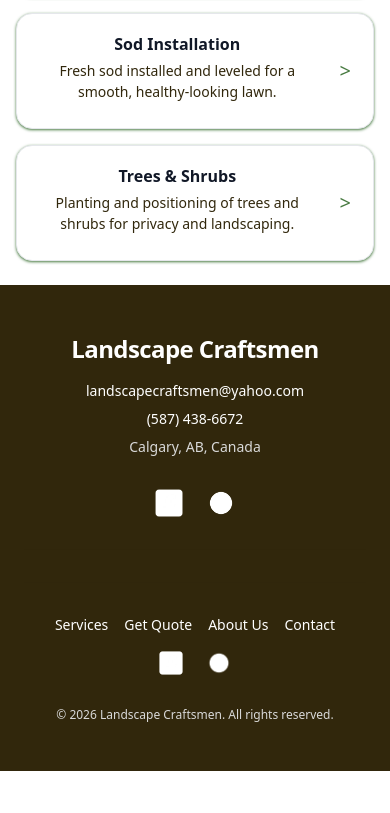
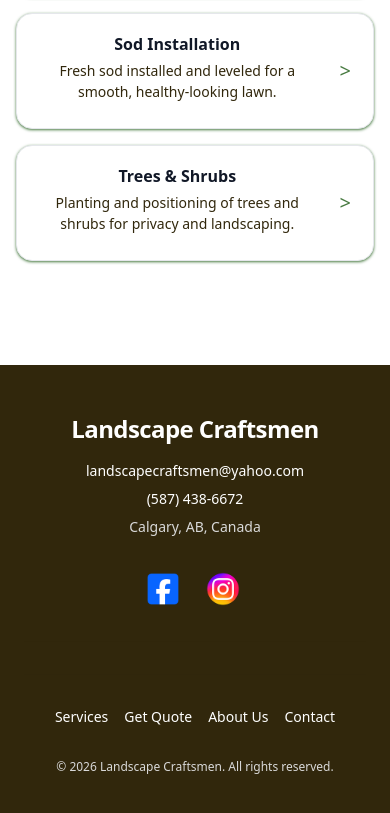
Before and after one commit to Syntactix31/capstone-proj, a Next.js app: page /book in a window 390 px wide. Shown: the part 1331-2144 px from the top of the page. Before the commit the page ends 2102 px from the top, so only its background shows below. Built offline with nearby package versions, Linux system fonts and the light colour scheme.

Commit message:
Fixed project estimation logic for single and multiple  service parse (+ UI changes)

```diff
--- a/src/app/components/CommentsCarousel.js
+++ b/src/app/components/CommentsCarousel.js
@@ -61,7 +61,7 @@ if (!comments.length && shimmerKey === 0) {
 
 
       {/* Added large gap between comment boxes so only in focus one is shown on mobile screens test different gaps (10 is good for all viewports*/}
-      <div className="relative flex items-center justify-center gap-10 sm:gap-6 h-63">
+      <div className="relative flex items-center justify-center gap-10 h-63">
         <Bubble data={getItem(-1)} faded />
         <Bubble data={getItem(0)} key={`focused-${shimmerKey}`} focused />
         <Bubble data={getItem(1)} faded />
--- a/src/app/components/Footer.js
+++ b/src/app/components/Footer.js
@@ -3,7 +3,7 @@ import Link from "next/link";
 
 export default function Footer() {
   return (
-    <footer className="bg-[#31270C] w-full text-white py-12 px-6 md:px-12 lg:px-16">
+    <footer className="bg-[#31270C] w-full mt-20 text-white py-12 px-6 md:px-12 lg:px-16">
       <div className="max-w-6xl mx-auto">
         {/* Top Section - Logo/Contact + Social + Nav */}
         <div className="grid grid-cols-1 md:grid-cols-3 gap-8 md:gap-12 items-center mb-8 pb-8 border-b border-[#31270C]/30">
@@ -56,14 +56,14 @@ export default function Footer() {
               target="_blank"
               rel="noopener noreferrer"
               aria-label="Facebook"
-              className="group"
+              className="group flex items-center justify-center"
             >
               <Image
                 src="/icons/facebook.png"
                 alt="Facebook"
-                height={28}
-                width={28}
-                className="w-7 h-7 group-hover:scale-110 transition-all duration-200 filter brightness-0 invert"
+                height={24}
+                width={24}
+                className="w-8 h-8 hover:scale-110 transition-transform duration-200"
               />
             </a>
             <a
@@ -76,9 +76,9 @@ export default function Footer() {
               <Image
                 src="/icons/instagram.png"
                 alt="Instagram"
-                height={28}
-                width={28}
-                className="w-7 h-7 group-hover:scale-110 transition-all duration-200 filter brightness-0 invert"
+                height={24}
+                width={24}
+                className="w-10 h-10 hover:scale-110 transition-transform duration-200"
               />
             </a>
           </div>
@@ -103,40 +103,6 @@ export default function Footer() {
             </Link>
           </nav>
 
-          {/* Social Media - Mobile */}
-          <div className="flex justify-center sm:justify-end space-x-6 flex-shrink-0 md:hidden">
-            <a
-              href="https://www.facebook.com/p/Landscape-Craftsmen-61575247719417/"
-              target="_blank"
-              rel="noopener noreferrer"
-              aria-label="Facebook"
-              className="group"
-            >
-              <Image
-                src="/icons/facebook.png"
-                alt="Facebook"
-                height={24}
-                width={24}
-                className="w-6 h-6 group-hover:scale-110 transition-all duration-200 filter brightness-0 invert"
-              />
-            </a>
-            <a
-              href="https://www.instagram.com/landscape.craftsmen"
-              target="_blank"
-              rel="noopener noreferrer"
-              aria-label="Instagram"
-              className="group"
-            >
-              <Image
-                src="/icons/instagram.png"
-                alt="Instagram"
-                height={24}
-                width={24}
-                className="w-6 h-6 group-hover:scale-110 transition-all duration-200 filter brightness-0 invert"
-              />
-            </a>
-          </div>
-
           {/* Copyright */}
           <div className="text-center text-xs text-[#D9D9D9] mt-4 sm:mt-0">
             <p>&copy; 2026 Landscape Craftsmen. All rights reserved.</p>
--- a/src/app/page.js
+++ b/src/app/page.js
@@ -111,8 +111,8 @@ export default function Home() {
           </section>
         </div>
 
-        <div>
-          <h2 className="mx-auto w-85 text-center p-2 text-3xl font-extrabold border-b-2 border-[#477a40] text-black">Our Projects</h2>
+        <div className="flex items-center justify-center">
+          <h2 className="mx-10 w-full max-w-sm  lg:w-85 text-center p-2 text-3xl font-extrabold border-b-2 border-[#477a40] text-black">Our Projects</h2>
         </div>
 
 
```
Also changed, not shown: src/app/quote/QuoteClient.js (+82 -9 lines).
